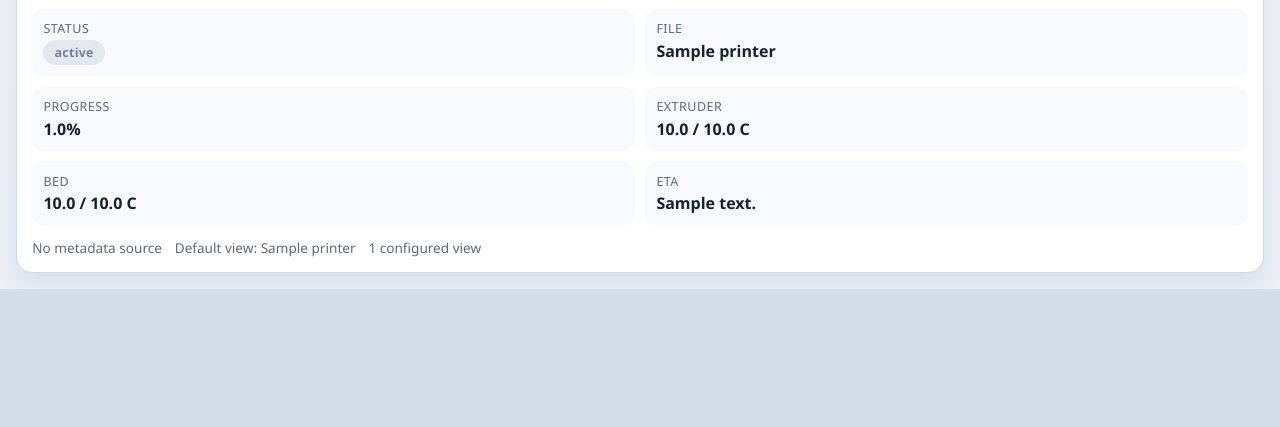
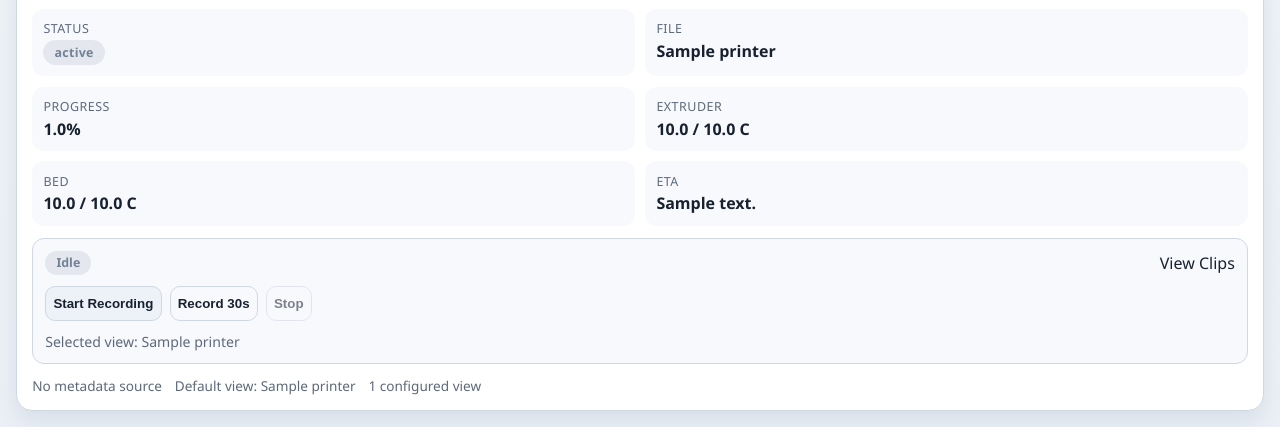
Before and after one commit to khisanthax/printernvr, a Python web app: template templates/printers.html in a window 1280 px wide. Shown: the part 1200-1627 px from the top of the page. Before the commit the page ends 1489 px from the top, so only its background shows below. Run offline with Jinja, Linux system fonts and the light colour scheme; the template is opened without the code that fills it: most values are stand-ins (such as "Sample title", 1, 10 or a date in 2020).

Commit message:
Phase 8.3: printer card recording controls

```diff
--- a/app/models.py
+++ b/app/models.py
@@ -360,6 +360,7 @@ class PrinterCard(BaseModel):
     printer_name: str
     camera_id: str | None = None
     camera_name: str | None = None
+    camera_enabled: bool = True
     default_camera_id: str | None = None
     default_camera_name: str | None = None
     preview_url: str | None = None
--- a/app/printers.py
+++ b/app/printers.py
@@ -30,6 +30,7 @@ def build_printer_cards(
                 printer_name=primary.printer_name,
                 camera_id=primary.id,
                 camera_name=primary.name,
+                camera_enabled=primary.enabled,
                 default_camera_id=primary.id,
                 default_camera_name=primary.name,
                 preview_url=primary.preview_url,
--- a/static/printers.js
+++ b/static/printers.js
@@ -1,9 +1,12 @@
 const PRINTER_POLL_INTERVAL_MS = 7000;
 const PRINTER_FRESHNESS_INTERVAL_MS = 5000;
+const PRINTER_RECORDING_POLL_INTERVAL_MS = 4000;
 const PRINTER_VISIBILITY_KEY = "printernvr-visible-printers";
 const PRINTER_VIEW_SELECTION_KEY = "printernvr-printer-view-selections";
 
 let refreshInFlight = false;
+const recordingStates = new Map();
+const localRecordingErrors = new Map();
 
 function query(selector) {
   return document.querySelector(selector);
@@ -81,6 +84,15 @@ function formatTemp(current, target) {
     ? "--"
     : Number(target).toFixed(1);
   return `${currentText} / ${targetText} C`;
+}
+
+function humanFileName(value) {
+  if (!value) {
+    return "";
+  }
+
+  const parts = String(value).split(/[\\/]/);
+  return parts[parts.length - 1] || String(value);
 }
 
 function normalizeVisiblePrinterIds() {
@@ -204,6 +216,7 @@ function getCurrentView(printerId) {
       preview_url: getPreviewContainer(printerId)?.dataset.previewUrl || "",
       preview_mode: getPreviewContainer(printerId)?.dataset.previewMode || "none",
       preview_available: getPreviewContainer(printerId)?.dataset.previewAvailable === "true",
+      enabled: card.dataset.defaultCameraEnabled !== "false",
     };
   }
 
@@ -221,6 +234,7 @@ function getViewFromOption(option) {
     preview_url: option.dataset.previewUrl || "",
     preview_mode: option.dataset.previewMode || "none",
     preview_available: option.dataset.previewAvailable === "true",
+    enabled: option.dataset.enabled !== "false",
   };
 }
 
@@ -293,7 +307,9 @@ function renderPreview(printerId, view) {
   container.dataset.previewUrl = view && view.preview_url ? view.preview_url : "";
   container.dataset.previewMode = view && view.preview_mode ? view.preview_mode : "none";
   container.dataset.previewAvailable = view && view.preview_available ? "true" : "false";
+  container.dataset.viewEnabled = view && view.enabled === false ? "false" : "true";
   container.replaceChildren(createPreviewNode(printerName, view));
+  updatePrinterRecordingState(printerId);
 }
 
 function restoreStoredViewForPrinter(printerId) {
@@ -457,6 +473,166 @@ function setRefreshBusy(isBusy) {
   });
 }
 
+function getRecordingStatusTone(status) {
+  const normalized = String(status || "idle").toLowerCase();
+  return ["starting", "recording", "stopping", "downloading", "error"].includes(normalized)
+    ? normalized
+    : "idle";
+}
+
+function getRecordingStatusLabel(status) {
+  const tone = getRecordingStatusTone(status);
+  if (tone === "idle") {
+    return "Idle";
+  }
+  return tone.charAt(0).toUpperCase() + tone.slice(1);
+}
+
+function setRecordingBadge(printerId, status) {
+  const badge = query(`[data-printer-recording-badge="${printerId}"]`);
+  if (!badge) {
+    return;
+  }
+
+  const tone = getRecordingStatusTone(status);
+  badge.textContent = getRecordingStatusLabel(tone);
+  badge.classList.remove(
+    "recording-state-pill--idle",
+    "recording-state-pill--starting",
+    "recording-state-pill--recording",
+    "recording-state-pill--stopping",
+    "recording-state-pill--downloading",
+    "recording-state-pill--error",
+  );
+  badge.classList.add(`recording-state-pill--${tone}`);
+}
+
+function setRecordingError(printerId, message) {
+  const errorNode = query(`[data-printer-recording-error="${printerId}"]`);
+  if (!errorNode) {
+    return;
+  }
+
+  if (message) {
+    errorNode.hidden = false;
+    errorNode.textContent = message;
+  } else {
+    errorNode.hidden = true;
+    errorNode.textContent = "";
+  }
+}
+
+function setRecordingMessage(printerId, message) {
+  updateText(`[data-printer-recording-message="${printerId}"]`, message);
+}
+
+function getSelectedCameraId(printerId) {
+  const view = getCurrentView(printerId);
+  return view && view.camera_id ? view.camera_id : null;
+}
+
+function updatePrinterClipsLink(printerId, cameraId) {
+  const link = query(`[data-printer-clips-link="${printerId}"]`);
+  if (!link) {
+    return;
+  }
+
+  link.href = cameraId ? `/clips?camera_id=${encodeURIComponent(cameraId)}` : "/clips";
+}
+
+function describeRecordingState(printerId, view, state) {
+  const viewName = view && view.camera_name ? view.camera_name.trim() : "selected view";
+  if (!view || !view.camera_id) {
+    return "No recording target selected.";
+  }
+  if (view.enabled === false) {
+    return `${viewName} is disabled.`;
+  }
+  if (!state) {
+    return `Selected view: ${viewName}`;
+  }
+
+  const status = getRecordingStatusTone(state.status);
+  if (status === "starting") {
+    return `Starting recording from ${viewName}...`;
+  }
+  if (status === "recording") {
+    if (state.requested_duration_seconds) {
+      return `${state.requested_duration_seconds}-second clip in progress from ${viewName}...`;
+    }
+    return `Recording from ${viewName}...`;
+  }
+  if (status === "stopping") {
+    return `Stopping recording from ${viewName}...`;
+  }
+  if (status === "downloading") {
+    return "Downloading clip...";
+  }
+  if (status === "error") {
+    return state.last_action_message || state.last_error || "Recording error";
+  }
+
+  const lastClip = humanFileName(state.last_completed_output || state.last_downloaded_filename);
+  if (lastClip) {
+    return `Last clip: ${lastClip}`;
+  }
+  return `Idle. Selected view: ${viewName}`;
+}
+
+function updatePrinterRecordingState(printerId) {
+  const view = getCurrentView(printerId);
+  const cameraId = view && view.camera_id ? view.camera_id : null;
+  const state = cameraId ? recordingStates.get(cameraId) : null;
+  const status = state ? state.status : "idle";
+  const busy = ["starting", "recording", "stopping", "downloading"].includes(
+    getRecordingStatusTone(status),
+  );
+  const canRecord = Boolean(cameraId) && view && view.enabled !== false;
+
+  setRecordingBadge(printerId, status);
+  setRecordingMessage(printerId, describeRecordingState(printerId, view, state));
+  const localError = localRecordingErrors.get(printerId);
+  setRecordingError(
+    printerId,
+    localError || (state && state.last_error ? `Error: ${state.last_error}` : ""),
+  );
+  updatePrinterClipsLink(printerId, cameraId);
+
+  queryAll(`[data-printer-record-printer="${printerId}"]`).forEach((button) => {
+    if (!(button instanceof HTMLButtonElement)) {
+      return;
+    }
+
+    const action = button.dataset.printerRecordAction;
+    if (!canRecord) {
+      button.disabled = true;
+      return;
+    }
+
+    if (action === "stop") {
+      button.disabled = !["starting", "recording"].includes(getRecordingStatusTone(status));
+      return;
+    }
+
+    button.disabled = busy;
+  });
+}
+
+function updateAllPrinterRecordingStates() {
+  queryAll("[data-printer-card]").forEach((card) => {
+    const printerId = card.dataset.printerCard;
+    if (printerId) {
+      updatePrinterRecordingState(printerId);
+    }
+  });
+}
+
+function mergeRecordingState(state) {
+  if (state && state.camera_id) {
+    recordingStates.set(state.camera_id, state);
+  }
+}
+
 function updateCard(printer) {
   setConnectionBadge(printer.printer_id, printer.connection_state);
   setStatusBadge(printer);
@@ -553,6 +729,35 @@ async function refreshPrinterCards() {
   }
 }
 
+async function refreshRecordingStates() {
+  const payload = await fetchJson("/api/record/status");
+  (payload.cameras || []).forEach(mergeRecordingState);
+  updateAllPrinterRecordingStates();
+}
+
+async function startRecording(cameraId, duration) {
+  const options = { method: "POST" };
+  if (duration !== undefined && duration !== null) {
+    options.body = JSON.stringify({ duration });
+  }
+
+  const payload = await fetchJson(`/api/record/start/${cameraId}`, options);
+  if (payload.camera) {
+    mergeRecordingState(payload.camera);
+  }
+  updateAllPrinterRecordingStates();
+}
+
+async function stopRecording(cameraId) {
+  const payload = await fetchJson(`/api/record/stop/${cameraId}`, {
+    method: "POST",
+  });
+  if (payload.camera) {
+    mergeRecordingState(payload.camera);
+  }
+  updateAllPrinterRecordingStates();
+}
+
 function openPreviewModal(printerId) {
   const modal = query("#printer-preview-modal");
   const modalTitle = query("#printer-preview-modal-title");
@@ -603,6 +808,7 @@ function bindViewSelectors() {
       }
 
       persistViewSelection(printerId, option.value);
+      localRecordingErrors.delete(printerId);
       renderPreview(printerId, getViewFromOption(option));
 
       const modal = query("#printer-preview-modal");
@@ -650,6 +856,54 @@ function bindPreviewInteractions() {
   }
 }
 
+function bindRecordingControls() {
+  queryAll("[data-printer-record-action]").forEach((button) => {
+    button.addEventListener("click", async () => {
+      const printerId = button.dataset.printerRecordPrinter;
+      const action = button.dataset.printerRecordAction;
+      if (!printerId || !action) {
+        return;
+      }
+
+      const cameraId = getSelectedCameraId(printerId);
+      if (!cameraId) {
+        localRecordingErrors.set(printerId, "Error: no recording target selected");
+        updatePrinterRecordingState(printerId);
+        return;
+      }
+
+      const view = getCurrentView(printerId);
+      if (view && view.enabled === false) {
+        localRecordingErrors.set(printerId, `Error: ${view.camera_name || cameraId} is disabled`);
+        updatePrinterRecordingState(printerId);
+        return;
+      }
+
+      localRecordingErrors.delete(printerId);
+      setRecordingError(printerId, "");
+      try {
+        if (action === "start") {
+          setRecordingMessage(printerId, "Starting recording...");
+          await startRecording(cameraId);
+        } else if (action === "stop") {
+          setRecordingMessage(printerId, "Stopping recording...");
+          await stopRecording(cameraId);
+        } else if (action === "timed") {
+          const duration = Number(button.dataset.duration || 30);
+          setRecordingMessage(printerId, `${duration}-second clip starting...`);
+          await startRecording(cameraId, duration);
+        }
+        await refreshRecordingStates();
+      } catch (error) {
+        console.error(error);
+        localRecordingErrors.set(printerId, `Error: ${error.message}`);
+        updatePrinterRecordingState(printerId);
+        await refreshRecordingStates().catch((refreshError) => console.error(refreshError));
+      }
+    });
+  });
+}
+
 function bindControls() {
   queryAll("[data-printer-toggle]").forEach((input) => {
     input.addEventListener("change", () => {
@@ -685,11 +939,16 @@ function bindControls() {
 bindControls();
 bindViewSelectors();
 bindPreviewInteractions();
+bindRecordingControls();
 applySavedVisibility();
 restoreStoredViews();
 updateFreshnessLabels();
 refreshPrinterCards().catch((error) => console.error(error));
+refreshRecordingStates().catch((error) => console.error(error));
 setInterval(() => {
   refreshPrinterCards().catch((error) => console.error(error));
 }, PRINTER_POLL_INTERVAL_MS);
+setInterval(() => {
+  refreshRecordingStates().catch((error) => console.error(error));
+}, PRINTER_RECORDING_POLL_INTERVAL_MS);
 setInterval(updateFreshnessLabels, PRINTER_FRESHNESS_INTERVAL_MS);
--- a/static/style.css
+++ b/static/style.css
@@ -796,6 +796,71 @@ body {
   font-size: 0.85rem;
 }
 
+.printer-recording {
+  display: grid;
+  gap: 0.65rem;
+  padding: 0.75rem;
+  border: 1px solid var(--border);
+  border-radius: 12px;
+  background: var(--panel-alt);
+}
+
+.printer-recording__head,
+.printer-recording__controls {
+  display: flex;
+  align-items: center;
+  justify-content: space-between;
+  flex-wrap: wrap;
+  gap: 0.5rem;
+}
+
+.printer-recording__controls {
+  justify-content: flex-start;
+}
+
+.printer-recording__message {
+  margin: 0;
+  color: var(--muted);
+  font-size: 0.88rem;
+  word-break: break-word;
+}
+
+.recording-state-pill {
+  display: inline-flex;
+  align-items: center;
+  border-radius: 999px;
+  padding: 0.24rem 0.7rem;
+  font-size: 0.78rem;
+  font-weight: 700;
+  background: rgba(115, 130, 151, 0.14);
+  color: var(--idle);
+}
+
+.recording-state-pill--starting {
+  background: rgba(29, 110, 222, 0.1);
+  color: var(--starting);
+}
+
+.recording-state-pill--recording {
+  background: rgba(193, 48, 62, 0.12);
+  color: var(--recording);
+}
+
+.recording-state-pill--stopping {
+  background: rgba(179, 122, 24, 0.12);
+  color: var(--stopping);
+}
+
+.recording-state-pill--downloading {
+  background: rgba(38, 115, 106, 0.12);
+  color: var(--downloading);
+}
+
+.recording-state-pill--error {
+  background: rgba(162, 31, 53, 0.1);
+  color: var(--error);
+}
+
 .printer-preview-modal {
   width: min(1120px, calc(100vw - 2rem));
   max-width: 100%;
--- a/templates/printers.html
+++ b/templates/printers.html
@@ -51,10 +51,11 @@
       {% for printer in printers %}
       <article
         class="printer-card"
-        data-printer-card="{{ printer.printer_id }}"
-        data-printer-name="{{ printer.printer_name }}"
-        data-default-camera-id="{{ printer.default_camera_id or '' }}"
-        data-has-metadata-source="{{ 'true' if printer.has_metadata_source else 'false' }}"
+          data-printer-card="{{ printer.printer_id }}"
+          data-printer-name="{{ printer.printer_name }}"
+          data-default-camera-id="{{ printer.default_camera_id or '' }}"
+          data-default-camera-enabled="{{ 'true' if printer.camera_enabled else 'false' }}"
+          data-has-metadata-source="{{ 'true' if printer.has_metadata_source else 'false' }}"
         data-last-metadata-attempt-at="{{ printer.last_metadata_attempt_at or '' }}"
         data-last-metadata-success-at="{{ printer.last_metadata_success_at or '' }}">
         <header class="printer-card__header">
@@ -109,7 +110,8 @@
           data-current-camera-id="{{ printer.default_camera_id or '' }}"
           data-preview-url="{{ printer.preview_url or '' }}"
           data-preview-mode="{{ printer.preview_mode }}"
-          data-preview-available="{{ 'true' if printer.preview_available else 'false' }}">
+          data-preview-available="{{ 'true' if printer.preview_available else 'false' }}"
+          data-view-enabled="{{ 'true' if printer.camera_enabled else 'false' }}">
           {% if printer.preview_mode == "embedded" and printer.preview_url %}
           <iframe
             title="{{ printer.printer_name }} live view"
@@ -171,6 +173,26 @@
             </div>
           </dl>
 
+          <section class="printer-recording" data-printer-recording="{{ printer.printer_id }}">
+            <div class="printer-recording__head">
+              <span class="recording-state-pill recording-state-pill--idle" data-printer-recording-badge="{{ printer.printer_id }}">Idle</span>
+              <a class="inline-link" href="/clips?camera_id={{ printer.default_camera_id or '' }}" data-printer-clips-link="{{ printer.printer_id }}">View Clips</a>
+            </div>
+            <div class="printer-recording__controls">
+              <button type="button" class="control-button" data-printer-record-action="start" data-printer-record-printer="{{ printer.printer_id }}">
+                Start Recording
+              </button>
+              <button type="button" class="control-button control-button--secondary" data-printer-record-action="timed" data-duration="30" data-printer-record-printer="{{ printer.printer_id }}">
+                Record 30s
+              </button>
+              <button type="button" class="control-button control-button--secondary" data-printer-record-action="stop" data-printer-record-printer="{{ printer.printer_id }}" disabled>
+                Stop
+              </button>
+            </div>
+            <p class="printer-recording__message" data-printer-recording-message="{{ printer.printer_id }}">Selected view: {{ printer.camera_name or printer.default_camera_id or "--" }}</p>
+            <p class="camera-error" data-printer-recording-error="{{ printer.printer_id }}" hidden></p>
+          </section>
+
           <div class="printer-card__footer">
             <span data-printer-updated-text="{{ printer.printer_id }}">
               {% if printer.last_metadata_success_at %}
```
Also changed, not shown: docs/ARCHITECTURE.md (+12 -3 lines), docs/DECISIONS.md (+16 -0 lines), docs/ROADMAP.md (+23 -0 lines), .cursor-context.md, .cursor-rules.md, README.md.
